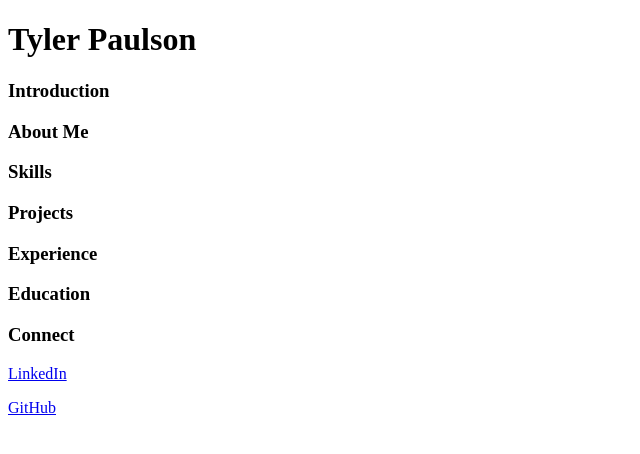
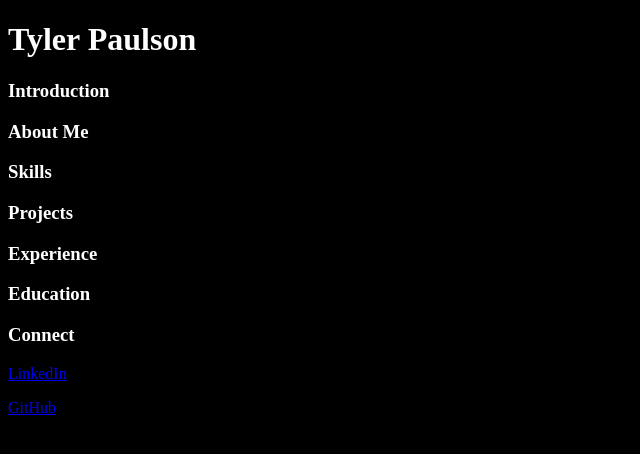
Before and after one commit to Tpaulson7/Web_Dev_Journey, a plain HTML site: page Portfolio_Website/Portfolio.html in a window 1280 px wide. Shown: the whole page, without its empty margins (0-640 px from the left). Drawn offline with Linux system fonts and the light colour scheme.

Commit message:
Added divs and classes

```diff
--- a/Portfolio_Website/Portfolio.html
+++ b/Portfolio_Website/Portfolio.html
@@ -3,37 +3,34 @@
     <head>
         <title>Tyler Paulson's Portfolio</title>
     </head>
+    <link href="./portfolio_style.css" rel="stylesheet"/>
     <body>
         <div>
-            <h1>Tyler Paulson</h1>
-        </div>
-        <div>
-            <h3>Introduction</h3>
-        </div>
-        <div>
-            <h3>About Me</h3>
+            <h1 class="name">Tyler Paulson</h1>
+            <h3 class="intro">Introduction</h3>
+            <h3 class="about">About Me</h3>
             <p></p>
         </div>
         <div>
-            <h3>Skills</h3>
-            <p></p>
-        </div>
-        <div>
-            <h3>Projects</h3>
-            <p></p>
-        </div>
-        <div>
-            <h3>Experience</h3>
-            <p></p>
-        </div>
-        <div>
-            <h3>Education</h3>
-            <p></p>
-        </div>
-        <div>
-            <h3>Connect</h3>
-            <p><a href="https://www.linkedin.com/feed/" target="_blank">LinkedIn</a></p>
-            <p><a href="https://github.com/Tpaulson7" target="_blank">GitHub</a></p>
+            <div id="skills">
+                <h3 class="section-title">Skills</h3>
+                <p></p>
+            </div>
+            <div id="projects">
+                <h3 class="section-title">Projects</h3>
+                <p></p>
+            </div id="experience">
+                <h3 class="section-title">Experience</h3>
+                <p></p>
+            <div id="education">
+                <h3 class="section-title">Education</h3>
+                <p></p>
+            </div>
+            <div id="connect">
+                <h3 class="">Connect</h3>
+                <p><a href="https://www.linkedin.com/in/tpaulson7" target="_blank">LinkedIn</a></p>
+                <p><a href="https://github.com/Tpaulson7" target="_blank">GitHub</a></p>
+            </div>
         </div>
     </body>
 </html>
--- a/Portfolio_Website/portfolio_style.css
+++ b/Portfolio_Website/portfolio_style.css
@@ -0,0 +1,4 @@
+body {
+    background-color: black;
+    color: white;
+}
```
